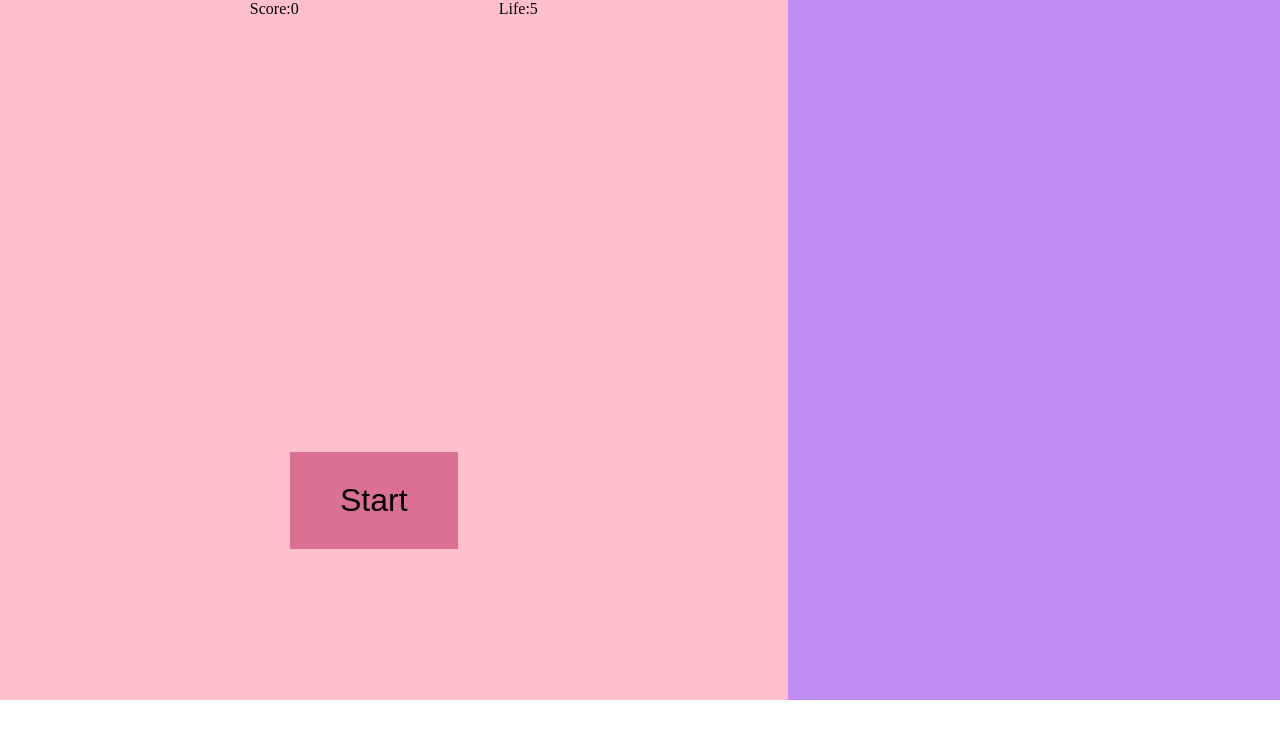
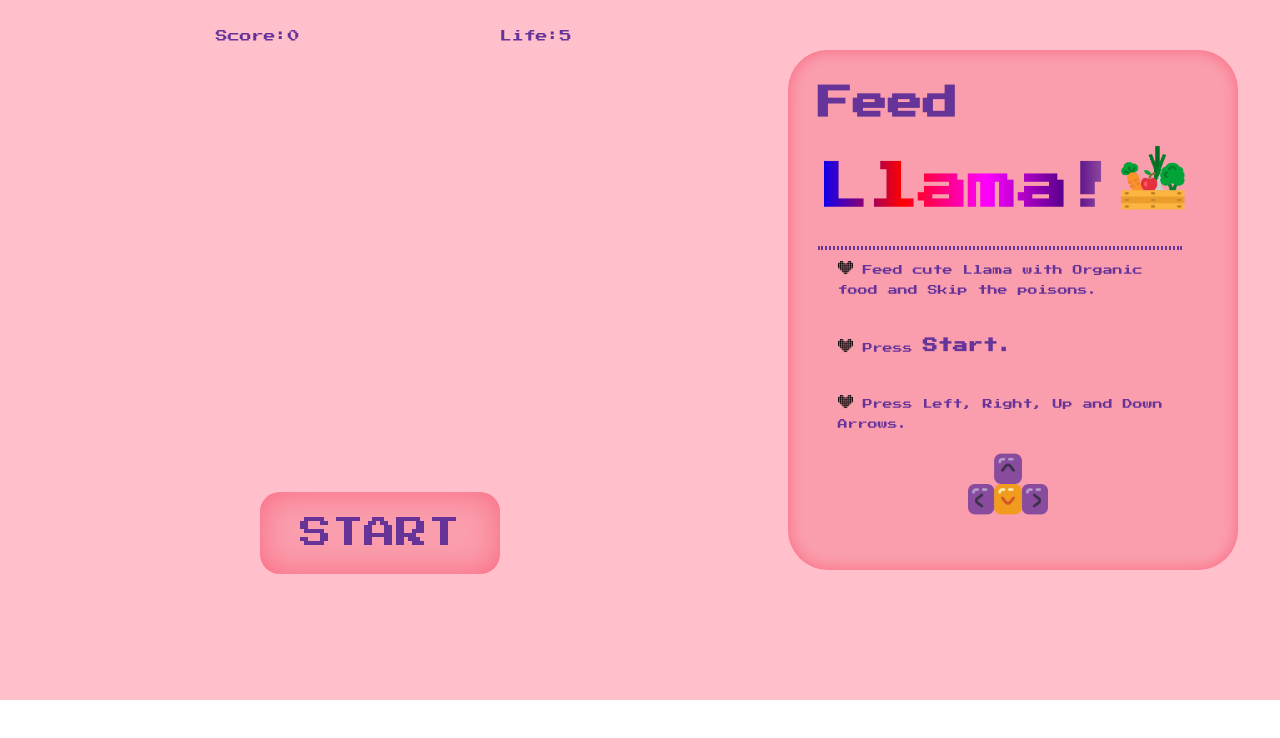
Before and after one commit to aquarius12345/game, a plain HTML site: page index.html in a window 1280 px wide. Drawn offline with Linux system fonts and the light colour scheme; a web font is replaced by a local one.

Commit message:
update game intro and images

```diff
--- a/index.html
+++ b/index.html
@@ -9,17 +9,35 @@
 </head>
 <body>
     <div id="game-board">
+
+    <!-------------Game Board with Canvas------------------------------>
       <div class="container">
         <div id="score-board">Score:<span id="score">0</span></div>
         <div id="life-board">Life:<span id="life">5</span></div>
       </div>
 
       <canvas id="canvas" width="600" height="400"></canvas>
-      <button id="start-btn">Start</button>
+      <button id="start-btn">START</button>
     </div>
 
+    <!---------------Left Game Presentation Board----------------------->
     <div id="game-intro">
-      <div id="intro-box"></div>
+
+      <div id="intro-box">
+        <div class="title">
+          <h2>Feed</h2>
+          <h1>Llama!<img id="veggies" src="./images/fresh-veggies.png"/></h1>
+          <hr>
+        </div>
+
+        <p><img class="heart" src="images/2995534.png">Feed cute Llama with Organic food and Skip the poisons.</p>
+        <br>
+        <p><img class="heart" src="images/2995534.png">Press <span id="start-word">Start.</span></p>
+        <br>
+        <p><img class="heart" src="images/2995534.png">Press Left, Right, Up and Down Arrows.</p>
+        <img id="arrow" src="images/arrow-keys.png"/>
+      </div>
+
     </div>
 
     <script type="text/javascript" src="./script.js"></script>
--- a/style.css
+++ b/style.css
@@ -1,6 +1,13 @@
+@import url('https://fonts.googleapis.com/css2?family=VT323&display=swap');
+@import url('https://fonts.googleapis.com/css2?family=Bangers&display=swap');
+@import url('https://fonts.googleapis.com/css2?family=Press+Start+2P&display=swap');
+@import url('https://fonts.googleapis.com/css2?family=Monofett&display=swap');
+
 body {
   display: flex;
   margin: 0;
+  font-family: 'Press Start 2P';
+  color: rebeccapurple;
 }
 
 #game-board {
@@ -11,30 +18,105 @@ body {
 }
 
 #canvas {
-  margin-top: 20px;
+  margin-top: 10px;
   margin-left: 90px;
 }
 
 #game-intro {
   width: 500px;
   height: 700px;
-    background-color: rgb(194, 141, 243);
+  background-color: pink;
+}
+
+#intro-box {
+  width: 450px;
+  height: 520px;
+  border-radius: 40px;
+  background-color: rgb(250, 158, 173);
+  box-shadow: inset 0 0 1em rgb(250, 104, 128);
+  margin-top: 50px;
 }
 
 #start-btn {
-    padding: 30px 50px;
+    padding: 25px 40px;
     font-size: 2rem;
-    background-color: palevioletred;
+    background-color: rgb(250, 158, 173);
+    box-shadow: inset 0 0 1em rgb(250, 104, 128);
     border-style: none;
-    margin-top: 10px;
-    margin-left: 290px;
+    border-radius: 20px;
+    margin-top: 20px;
+    margin-left: 260px;
+    font-family: 'Press Start 2P';
+    color: rebeccapurple;
 }
 
 .container {
   display: flex;
   justify-content: center;
+  margin-top: 30px;
+  font-size: 12px;
 }
 
 #score-board {
   margin-right: 200px;
 }
+
+h1 {
+  font-size: 50px;
+  font-family: 'Press Start 2P';
+  background-image: linear-gradient(to left, violet, pink, indigo,magenta, red, blue);
+  -webkit-background-clip: text;
+  -webkit-text-fill-color: transparent;
+}
+
+h2 {
+    font-size: 35px;
+    font-family: 'Press Start 2P';
+    color:rebeccapurple;
+}
+
+.title {
+  padding-top: 20px ;
+  padding-left: 20px;
+  margin-left: 10px;
+  line-height: 10px;
+}
+
+#game-intro p {
+  font-family: 'Press Start 2P';
+  font-size: 10px;
+  line-height: 20px;
+  padding: 0px 50px;
+  color:rebeccapurple;
+}
+
+#canvas {
+  margin-top: 30px;
+}
+
+#veggies {
+  width: 70px;
+}
+
+.title hr {
+  border: 2px dotted rebeccapurple;
+  width: 360px;
+  margin: 0;
+}
+
+#start-word {
+  font-family: 'Press Start 2P';
+  font-size: 15px;
+  font-weight: 800;
+}
+
+.heart {
+  width: 15px;
+  margin-right: 10px;
+  color: rebeccapurple;
+}
+
+#arrow {
+  width: 80px;
+  margin-left: 180px;
+}
```
Also changed, not shown: script.js (+8 -1 lines), images/2995534.png (added), images/arrow-keys.png (added), images/arrows.png (added), images/fresh-veggies.png (added), images/game-over.png (added), images/heart.png (added). Lines whose indentation alone changed are shown as unchanged.
